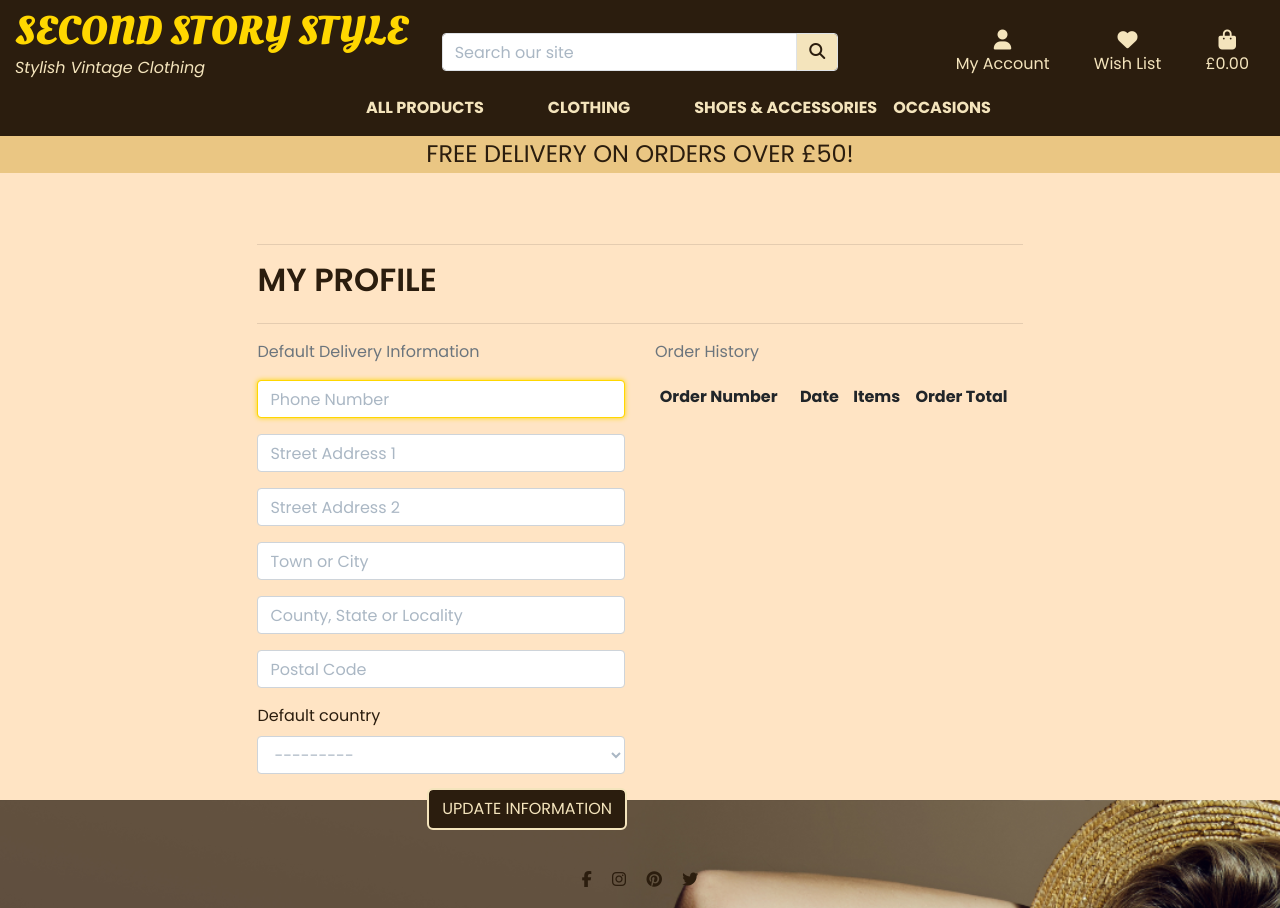
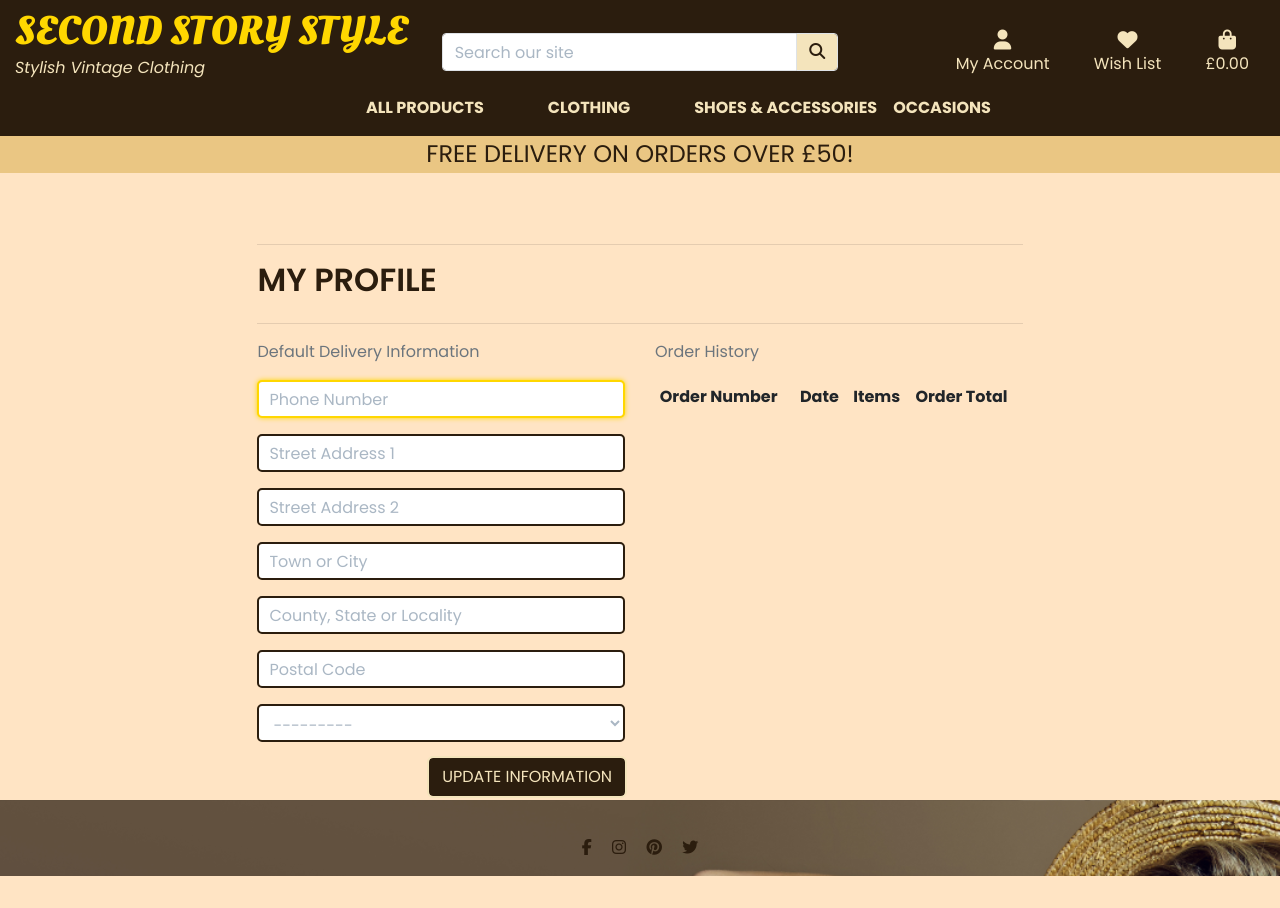
Before and after one commit to AgyLuczak/SECOND-STORY-SHOP, a Django app: page /profile/ in a window 1280 px wide. After the commit the page ends 876 px from the top, so only its background shows below. Run offline with Django 3.2, Linux system fonts and the light colour scheme; the visitor is signed in with stand-in values (Sample User, id 1); data comes from the database, SQL or seed files in the repository; data that the repository does not hold is empty; some libraries are stand-ins or nearby versions.

Commit message:
Fix the missing buttons class

```diff
--- a/bag/templates/bag/bag.html
+++ b/bag/templates/bag/bag.html
@@ -77,13 +77,13 @@
                     </tr>
                     <tr>
                         <td colspan="5" class="text-right">
-                            <a href="{% url 'products' %}" class="btn keep-shopping-btn btn-lg mr-3">
+                            <a href="{% url 'products' %}" class="btn keep-shopping-btn light-btn btn-lg mr-3">
                                 <span class="icon">
                                     <i class="fas fa-chevron-left"></i>
                                 </span>
                                 <span class="text-uppercase">Keep Shopping</span>
                             </a>
-                            <a href="{% url 'checkout' %}" class="btn checkout-btn btn-lg mr-3">
+                            <a href="{% url 'checkout' %}" class="btn checkout-btn dark-btn btn-lg mr-3">
                                 <span class="text-uppercase">Secure Checkout</span>
                                 <span class="icon">
                                     <i class="fas fa-lock"></i>
--- a/checkout/forms.py
+++ b/checkout/forms.py
@@ -35,5 +35,5 @@
                 else:
                     placeholder = placeholders[field]
                 self.fields[field].widget.attrs['placeholder'] = placeholder
-            self.fields[field].widget.attrs['class'] = 'stripe-style-input form-input focus-highlight'
+            self.fields[field].widget.attrs['class'] = 'stripe-form-input focus-highlight'
             self.fields[field].label = False
--- a/checkout/static/checkout/css/checkout.css
+++ b/checkout/static/checkout/css/checkout.css
@@ -11,11 +11,11 @@
     transition: box-shadow 150ms ease;
 }
 
-.StripeElement--focus,
+/* .StripeElement--focus,
 .stripe-style-input:focus,
 .stripe-style-input:active {
     box-shadow: 0 1px 3px 0 #cfd7df;
-}
+} */
 
 .StripeElement--webkit-autofill {
     background-color: #fefde5 !important;
--- a/profiles/forms.py
+++ b/profiles/forms.py
@@ -18,10 +18,16 @@
             'default_county': _('County, State or Locality'),
         }
 
+        # Set autofocus on the first field
         self.fields['default_phone_number'].widget.attrs['autofocus'] = True
+
+        # Apply placeholder, class, and label settings to all fields
         for field in self.fields:
-            if field != 'default_country':
-                placeholder = placeholders.get(field, '')
-                self.fields[field].widget.attrs['placeholder'] = f"{placeholder} {'*' if self.fields[field].required else ''}"
-                self.fields[field].widget.attrs['class'] = 'stripe-form-input focus-highlight'
-                self.fields[field].label = False
+            placeholder = placeholders.get(field, self.fields[field].help_text)
+            self.fields[field].widget.attrs['placeholder'] = f"{placeholder} {'*' if self.fields[field].required else ''}"
+            self.fields[field].widget.attrs['class'] = 'profile-form-input focus-highlight'
+            self.fields[field].label = False
+
+        # Handle specific field if needed (e.g., a dropdown for country)
+        if 'default_country' in self.fields:
+            self.fields['default_country'].widget.attrs['class'] = 'profile-form-input select-focus-highlight'
--- a/static/css/base.css
+++ b/static/css/base.css
@@ -404,6 +404,10 @@
     transform: scale(1.1);
 }
 
+.light-btn:active {
+    outline-color: gold;
+}
+
 /* Hover styles for dark-themed buttons */
 .dark-btn:hover {
     outline: 2px solid gold;
@@ -693,7 +697,7 @@
 }
 
 .profile-form-input,
-.checkout-form-input {
+.stripe-form-input {
     border: 2px solid #2b1d0e;
     border-radius: 5px;
     padding: 10px;
--- a/templates/includes/toasts/toast_success.html
+++ b/templates/includes/toasts/toast_success.html
@@ -48,7 +48,7 @@
                     Spend <strong>£{{ free_delivery_delta }}</strong> more to get free next day delivery!
                 </p>
                 {% endif %}
-                <a href="{% url 'view_bag' %}" class="btn checkout-btn btn-block">
+                <a href="{% url 'view_bag' %}" class="btn checkout-btn dark-btn btn-block">
                     <span class="text-uppercase">Go To Secure Checkout</span>
                     <span class="icon">
                         <i class="fas fa-lock"></i>
```
